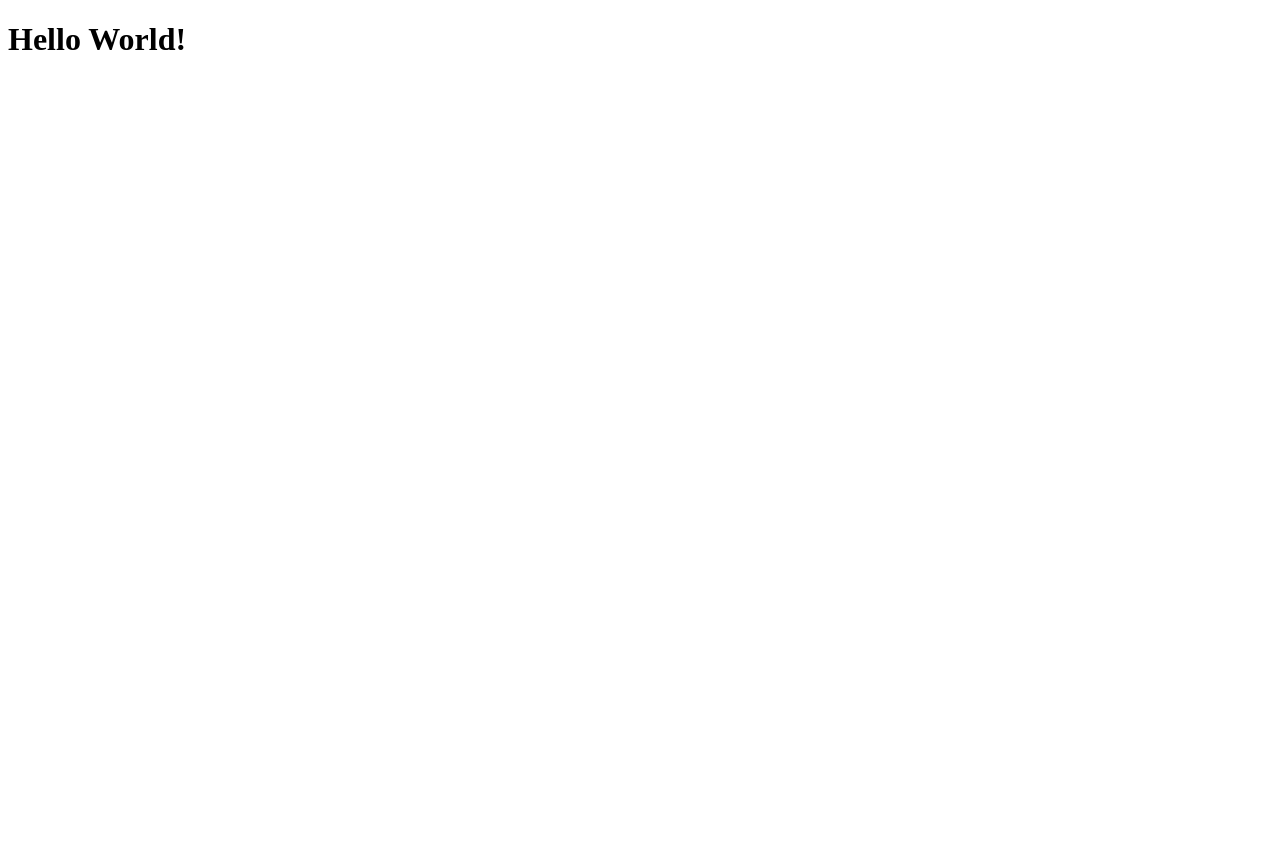
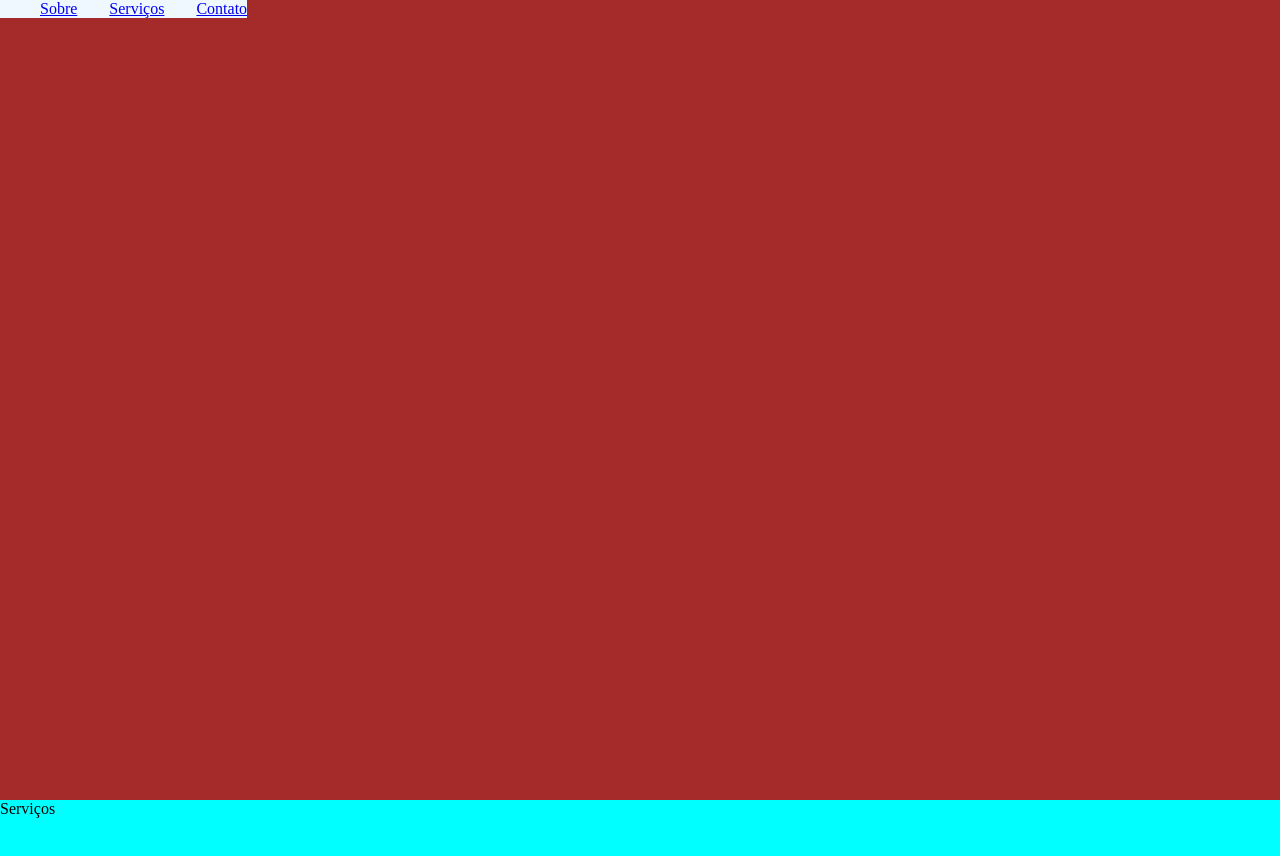
Before and after one commit to caua-almeida1/primeiro-repo, a plain HTML site: page index.html in a window 1280 px wide. Shown: the top 856 px of the page. Before the commit the page ends 800 px from the top, so only its background shows below. Drawn offline with Linux system fonts and the light colour scheme.

Commit message:
PAGINA CSS

```diff
--- a/index.html
+++ b/index.html
@@ -7,13 +7,25 @@
     <meta charset="UTF-8">
     <meta http-equiv="X-UA-Compatible" content="IE=edge">
     <meta name="viewport" content="width=device-width, initial-scale=1.0">
+    <link rel="stylesheet" href="./style.css">
     <title>GITHUB - CAUÃ</title>
 
 </head>
 
 <body>
 
-    <h1>Hello World!</h1>
+    <nav>
+        <ul>
+            <li><a href="#sobre">Sobre</a></li>
+            <li><a href="#servicos">Serviços</a></li>
+            <li><a href="#contato">Contato</a></li>
+        </ul>
+    </nav>
 
+    <main>
+        <section id="sobre">Sobre</section>
+        <section id="servicos">Serviços</section>
+        <section id="contato">Contato</section>
+    </main>
 </body>
 </html>
--- /dev/null
+++ b/style.css
@@ -0,0 +1,30 @@
+*{
+    margin: 0;
+}
+
+html{
+    scroll-behavior: smooth;
+}
+nav ul{
+    list-style: none;
+    display: flex;
+    gap: 2rem;
+    position: fixed;
+    background-color: aliceblue;
+}
+
+section {
+    min-height: 100vh;
+}
+
+#sobre{
+    background-color: brown;
+}
+
+#servicos{
+    background-color: aqua;
+}
+
+#contato{
+    background-color: chartreuse;
+}
```
